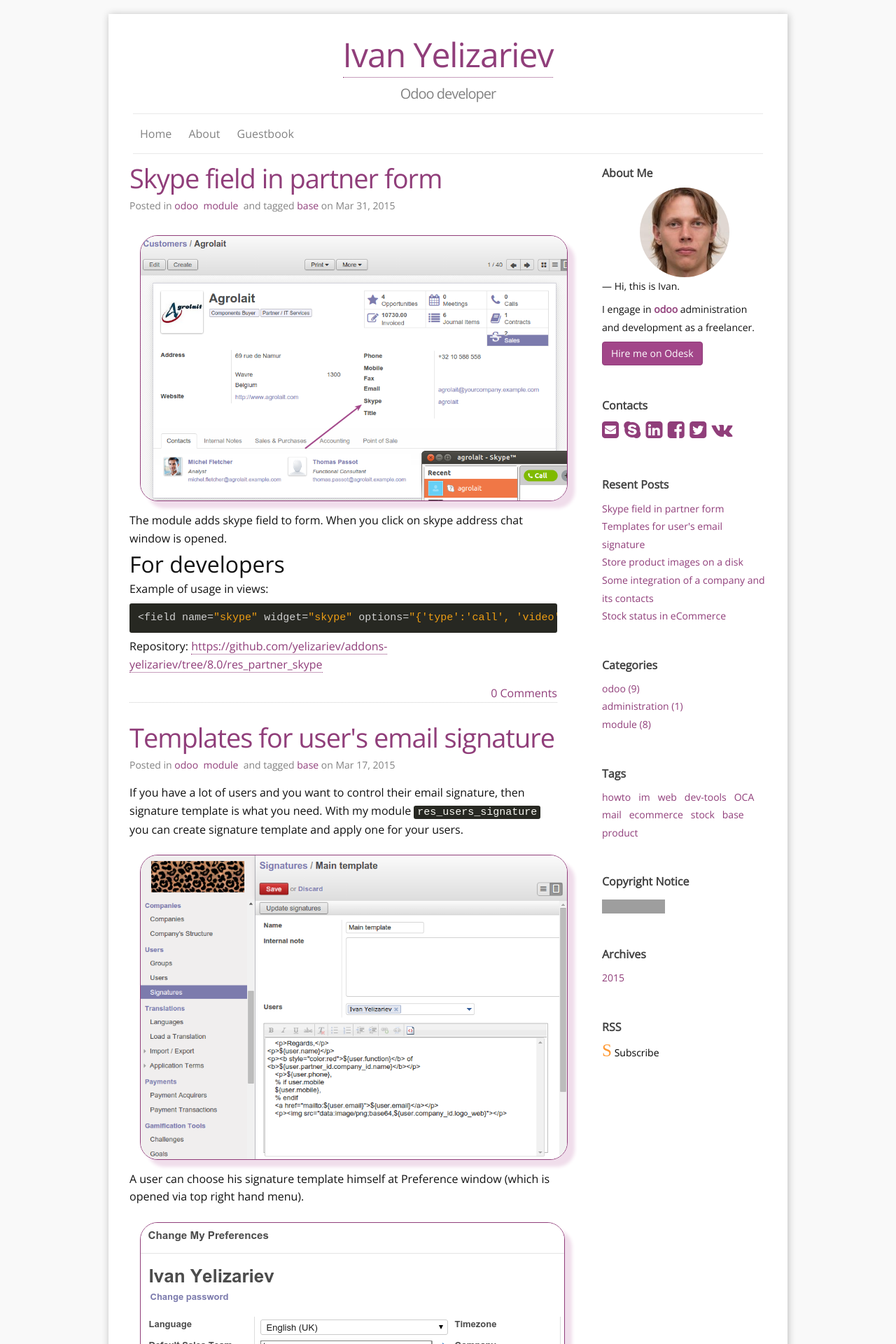
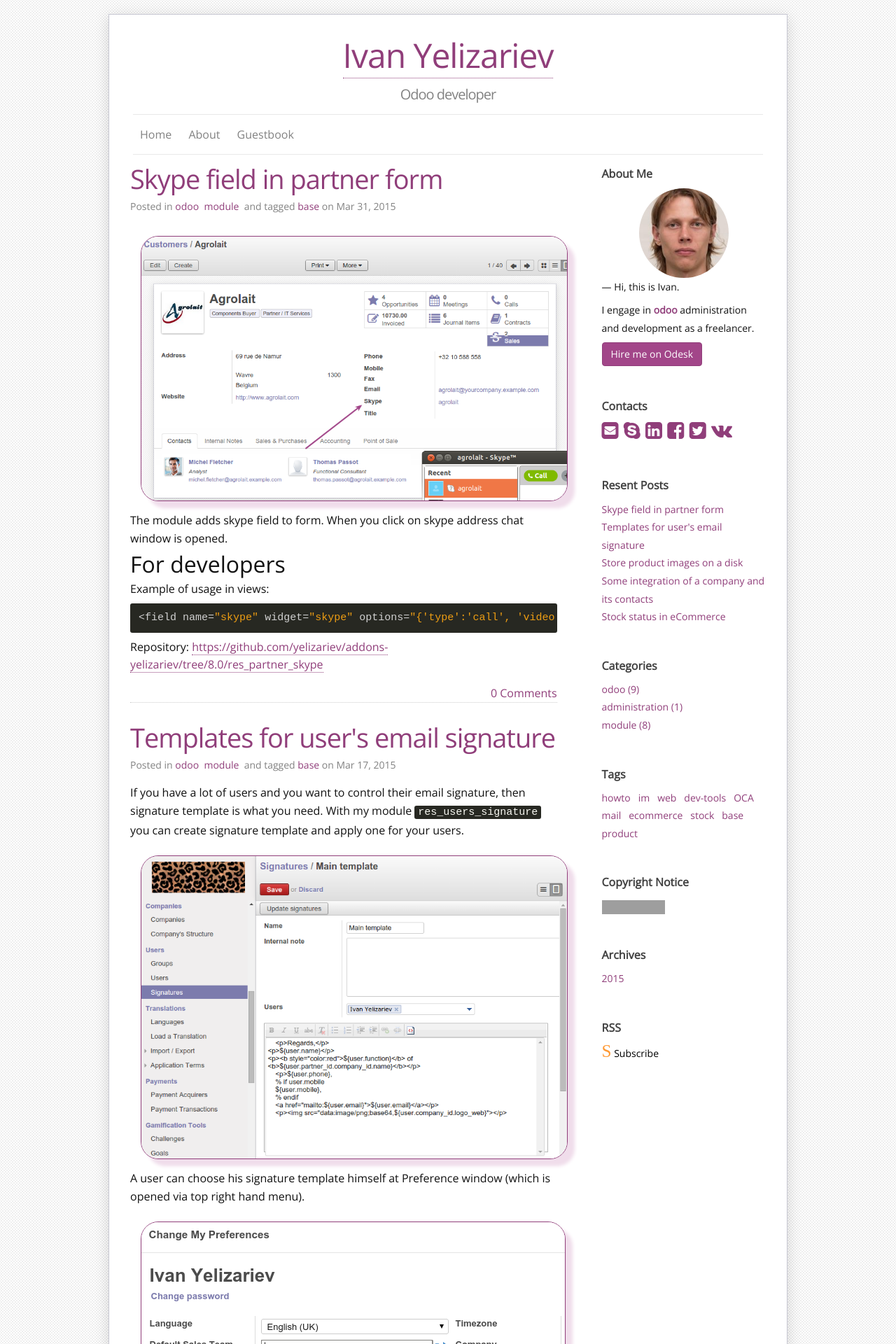
Before and after one commit to yelizariev/yelizariev.github.io, a Jekyll site: the page built from index.html, in a window 1280 px wide. Shown: the top 1920 px of the page at 70% size. Built offline with Jekyll 4.4.1, drawn with Linux system fonts in a browser that asks for light colours; some web fonts are replaced; the list of posts is cut into pages by our own code; comment, search, counter and statistics services are not loaded; grey boxes are pictures that could not be loaded.

Commit message:
[CSS] use odoo from style

```diff
--- a/_sass/_base.scss
+++ b/_sass/_base.scss
@@ -19,7 +19,7 @@
   line-height: $base-line-height;
   font-weight: 300;
   color: $text-color;
-  background-color: $background-color;
+  background: url(/images/form_sheetbg.png);
   -webkit-text-size-adjust: 100%;
 }
 
@@ -56,7 +56,8 @@
   background-color:#fff;
   margin-top:20px;
   margin-bottom:30px;
-  box-shadow: 1px 1px 10px #BBB;
+  border: 1px solid #c8c8d3;
+  box-shadow: 0 4px 20px rgba(0, 0, 0, 0.15);
 }
 
 /*for media*/
```
Also changed, not shown: images/form_sheetbg.png (added).
